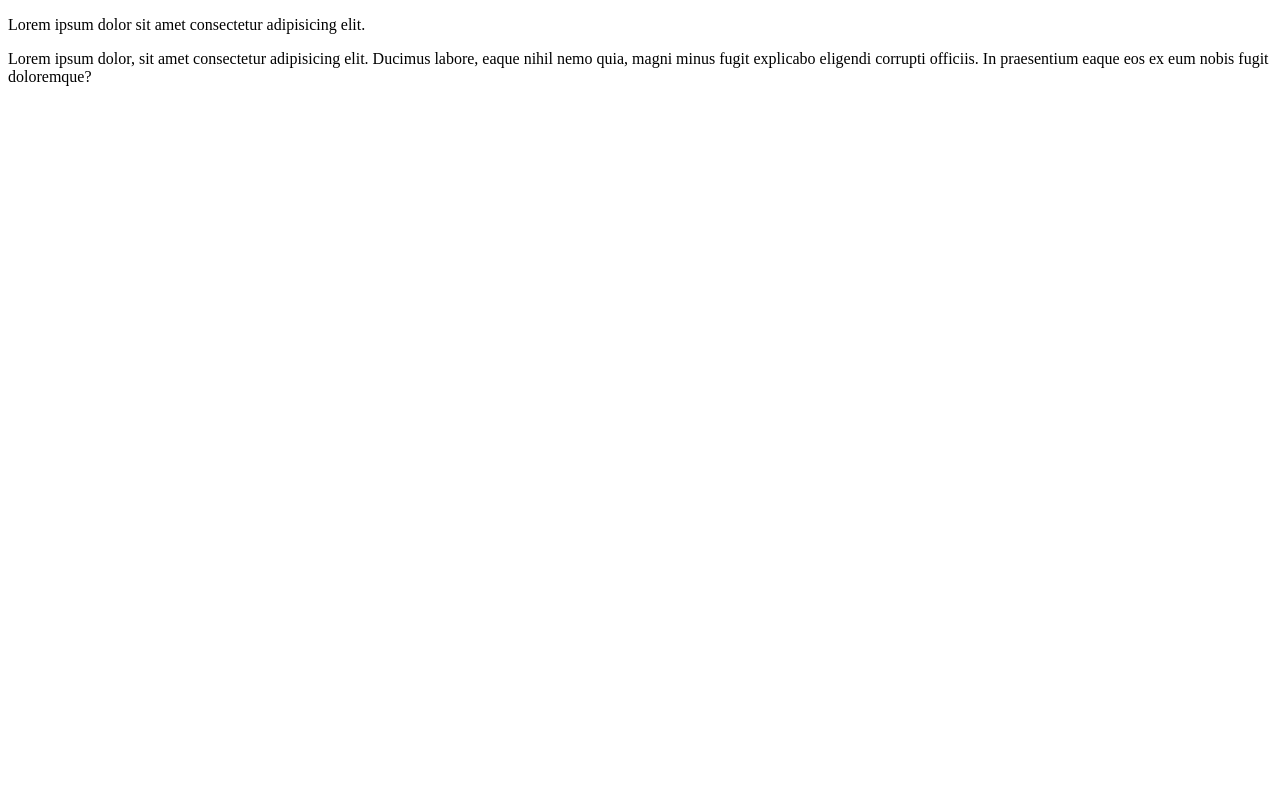
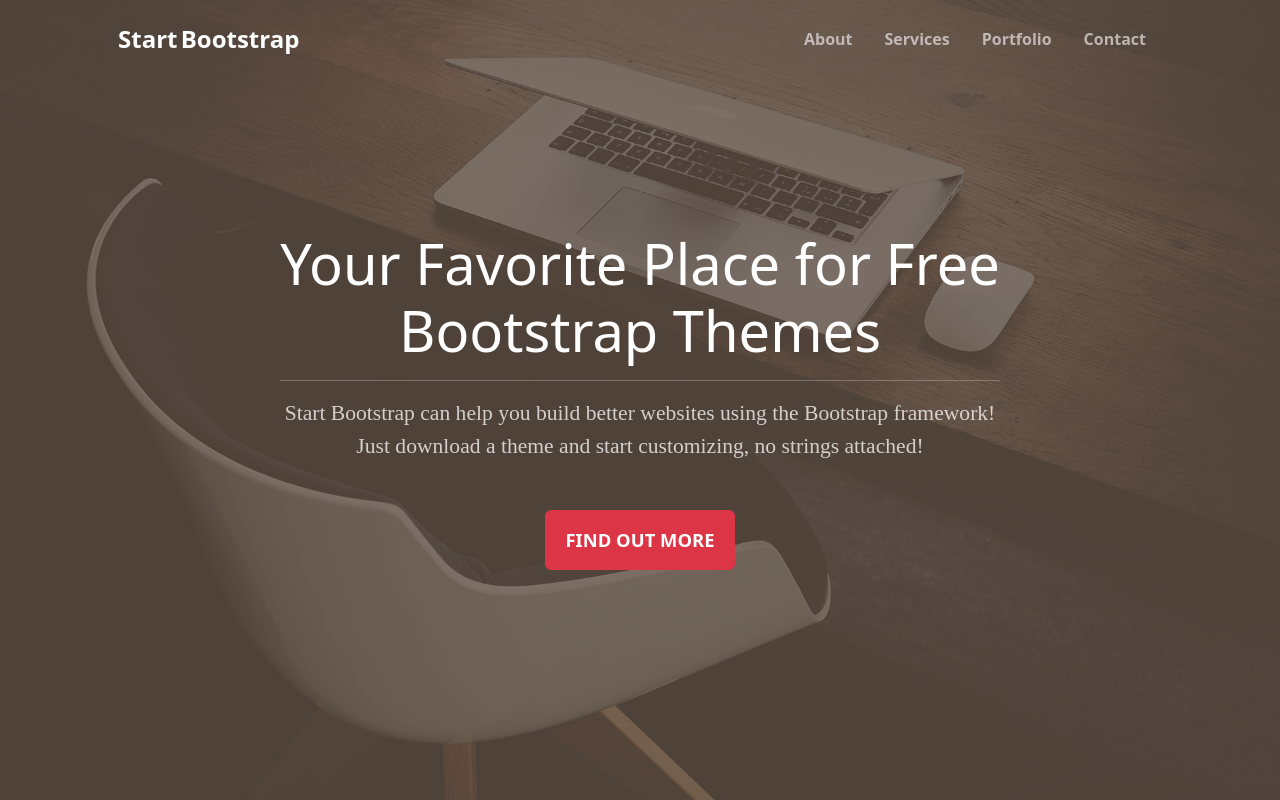
Before and after one commit to eslamelhosuniy/task1, a plain HTML site: page index.html in a window 1280 px wide. Drawn offline with nearby package versions, Linux system fonts and the light colour scheme.

Commit message:
nav and main-section

```diff
--- a/index.html
+++ b/index.html
@@ -3,12 +3,69 @@
 <head>
     <meta charset="UTF-8">
     <meta name="viewport" content="width=device-width, initial-scale=1.0">
-    <title>Document</title>
+    <title>Task 1</title>
+
+   <!-- Boot Starp style -->
+
+<link rel="stylesheet" href="https://cdn.jsdelivr.net/npm/bootstrap@5.3.2/dist/css/bootstrap.min.css" integrity="sha384-T3c6CoIi6uLrA9TneNEoa7RxnatzjcDSCmG1MXxSR1GAsXEV/Dwwykc2MPK8M2HN" crossorigin="anonymous">
+    <!-- Boot Starp style -->
+   <link rel="stylesheet" href="style.css">
+
+
 </head>
 <body>
-    <p>Lorem ipsum dolor sit amet consectetur adipisicing elit.</p>
-    <div class="d13s">
-        Lorem ipsum dolor, sit amet consectetur adipisicing elit. Ducimus labore, eaque nihil nemo quia, magni minus fugit explicabo eligendi corrupti officiis. In praesentium eaque eos ex eum nobis fugit doloremque?
+    <nav class="navbar navbar-expand-lg fixed-top py-3">
+        <div class="container px-5">
+          <a class="navbar-brand" href="#">Start Bootstrap</a>
+          <button class="navbar-toggler" type="button" data-bs-toggle="collapse" data-bs-target="#navbarSupportedContent" aria-controls="navbarSupportedContent" aria-expanded="false" aria-label="Toggle navigation">
+            <span class="navbar-toggler-icon"></span>
+          </button>
+          <div class="collapse navbar-collapse " id="navbarSupportedContent">
+            <ul class="navbar-nav ms-auto mb-2 mb-lg-0">
+              <li class="nav-item">
+                <a class="nav-link active" aria-current="page" href="#">About</a>
+              </li>
+              <li class="nav-item">
+                <a class="nav-link" href="#">Services</a>
+              </li>
+              <li class="nav-item">
+                <a class="nav-link" href="#">Portfolio</a>
+              </li>
+              <li class="nav-item">
+                <a class="nav-link" href="#">Contact</a>
+              </li>
+
+
+            </ul>
+
+          </div>
+        </div>
+      </nav>
+    <div class="main-section py-5 d-flex justify-content-center ">
+        <div class=" container-xl  row position-relative h-100 d-flex  justify-content-center  text-center  " style="z-index: 1; color:#fff;">
+              <div class="col-8 align-self-end text-white font-weight-bold ">
+
+                <h2 style="font-size: 3.5rem;" >Your Favorite Place for Free Bootstrap Themes</h2>
+                <hr>
+              </div>
+              <div class="col-8">
+
+                <p class=" mb-5" style="font-size: 1.35rem;font-family: Merriweather; color:rgba(255, 255, 255, 0.75);">Start Bootstrap can help you build better websites using the Bootstrap framework! Just download a theme and start customizing, no strings attached!
+                                </p>
+
+                      <button class="btn btn-danger  text-uppercase find-btn" style="font-weight: 700;padding: 15px 20px;font-size: 1.15rem;" > find out more</button>
+              </div>
+        </div>
     </div>
+
+
+
+
+   <!-- Boot Starp Script -->
+    <script src="https://cdn.jsdelivr.net/npm/bootstrap@4.4.1/dist/js/bootstrap.min.js" integrity="sha384-wfSDF2E50Y2D1uUdj0O3uMBJnjuUD4Ih7YwaYd1iqfktj0Uod8GCExl3Og8ifwB6" crossorigin="anonymous"></script>
+    <script src="https://code.jquery.com/jquery-3.4.1.slim.min.js" integrity="sha384-J6qa4849blE2+poT4WnyKhv5vZF5SrPo0iEjwBvKU7imGFAV0wwj1yYfoRSJoZ+n" crossorigin="anonymous"></script>
+    <script src="https://cdn.jsdelivr.net/npm/popper.js@1.16.0/dist/umd/popper.min.js" integrity="sha384-Q6E9RHvbIyZFJoft+2mJbHaEWldlvI9IOYy5n3zV9zzTtmI3UksdQRVvoxMfooAo" crossorigin="anonymous"></script>
+   <!-- Boot Starp Script -->
+
 </body>
 </html>
--- a/style.css
+++ b/style.css
@@ -0,0 +1,61 @@
+*{
+    padding: 0;
+    margin: 0;
+    box-sizing: border-box;
+}
+
+nav{
+    background-color: white!important;
+    box-shadow: 0 0.5rem 1rem rgba(0, 0, 0, 0.15);
+    transition-duration: 0.2s;
+}
+.navbar-brand{
+word-spacing: -3px!important;
+font-size: 1.5rem!important;
+color: black!important;
+}
+
+@media (min-width: 992px){
+    nav{
+        background-color: transparent!important;
+        box-shadow: none;
+    }
+    .navbar-brand{
+       color: white !important ;
+    }
+}
+
+nav a{
+    font-weight: 700!important;
+    color: rgba(234, 228, 228 , 0.7)!important;
+    transition: 0.2s!important;
+}
+nav a:hover{
+    color: #fff!important;
+}
+.nav-item{
+    padding: 0px 1rem!important;
+}
+.nav-item a{
+    padding: 0!important;
+}
+.main-section{
+    background-image: url(bg-masthead.jpg);
+    width: 100%;
+    height: 100vh;
+    background-size: cover;
+    background-position: center;
+    background-attachment: scroll;
+    background-repeat: no-repeat;
+    position: relative;
+}
+.main-section::after{
+    content: "";
+    width: 100%;
+    height: 100%;
+    position: absolute;
+    top:0;
+    left: 0;
+    background: linear-gradient(to bottom, rgba(92, 77, 66, 0.8) 0%, rgba(92, 77, 66, 0.8) 100%);
+
+}
```
Also changed, not shown: bg-masthead.jpg (added).
